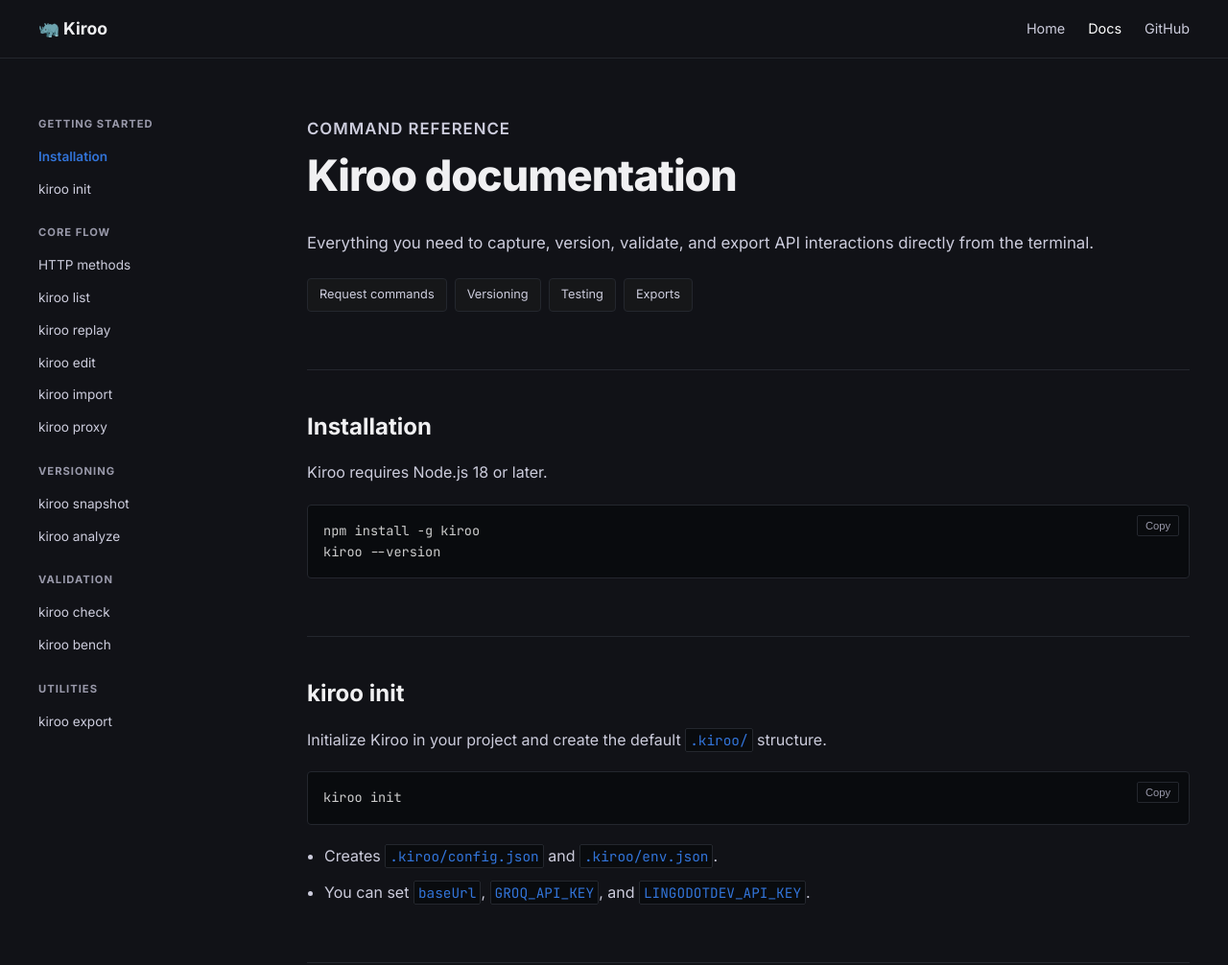
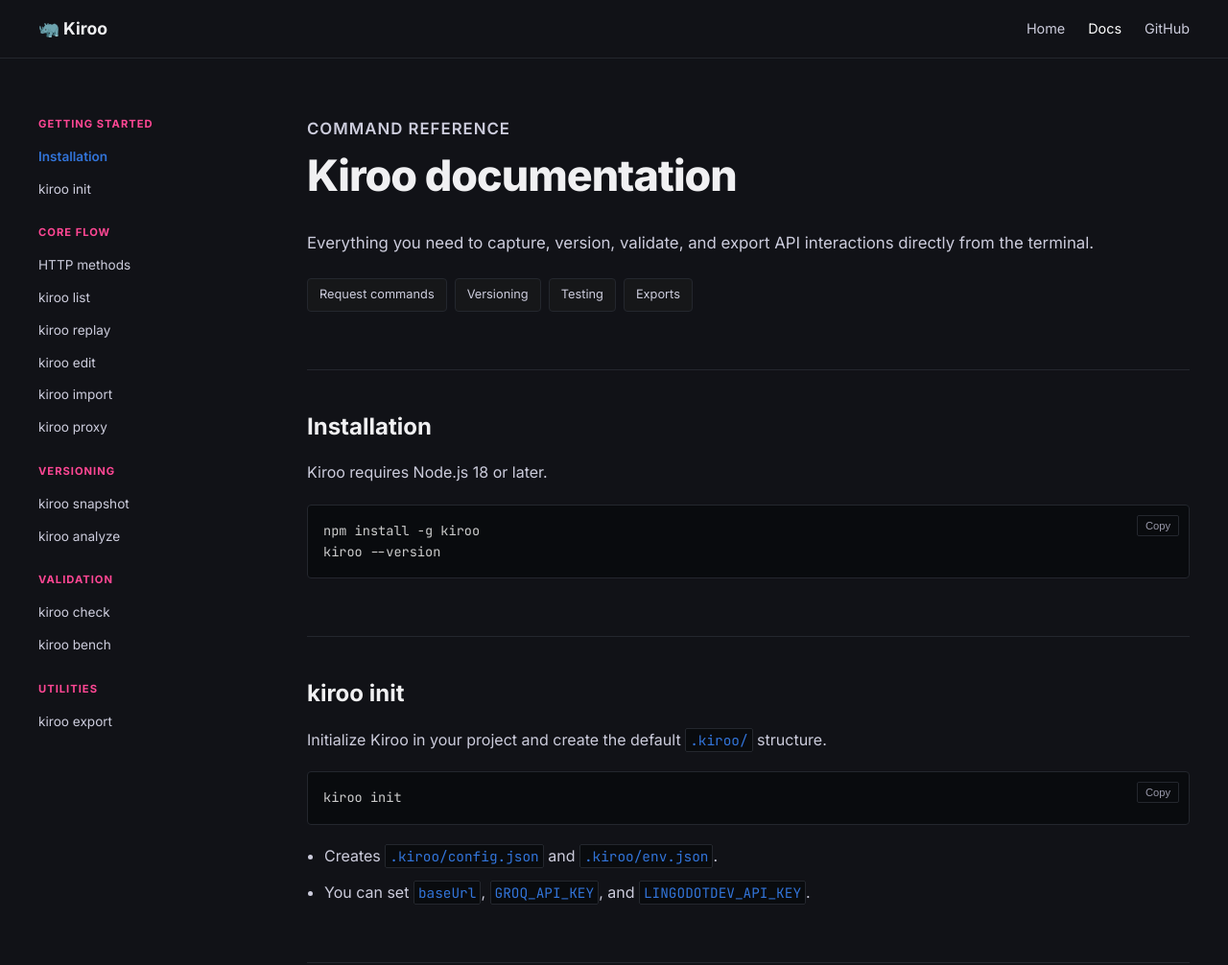
Before and after one commit to yash-pouranik/kiroo, a website: page docs/docs.html in a window 1280 px wide. Shown: the top 1006 px of the page at 96% size. Drawn offline with Linux system fonts and the light colour scheme.

Commit message:
fix: docs subtitle color

```diff
--- a/docs/docs.css
+++ b/docs/docs.css
@@ -96,7 +96,7 @@
   font-size: 0.7rem;
   text-transform: uppercase;
   letter-spacing: 1px;
-  color: var(--text-dim);
+  color: var(--pink);
   font-weight: 700;
 }
 
```
